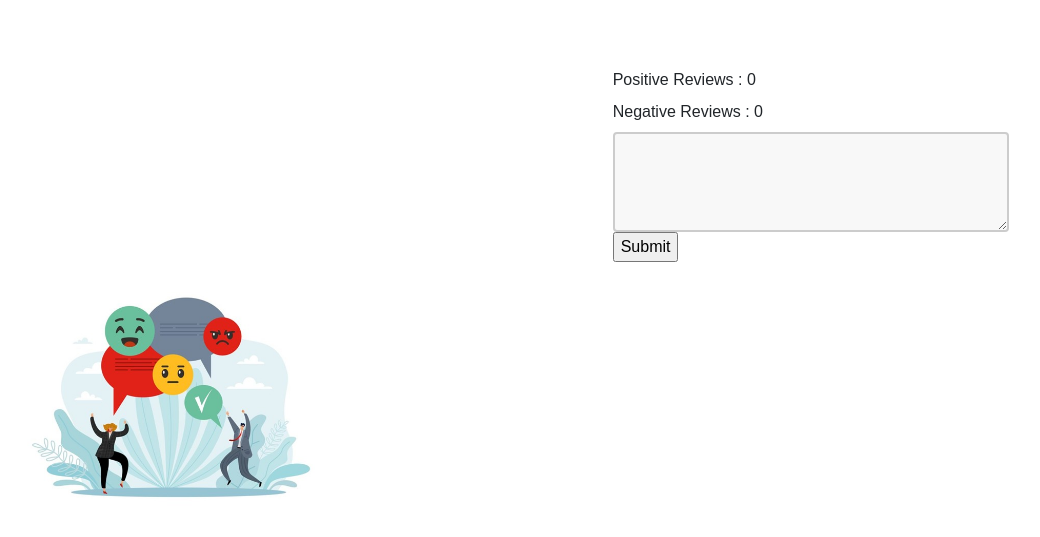
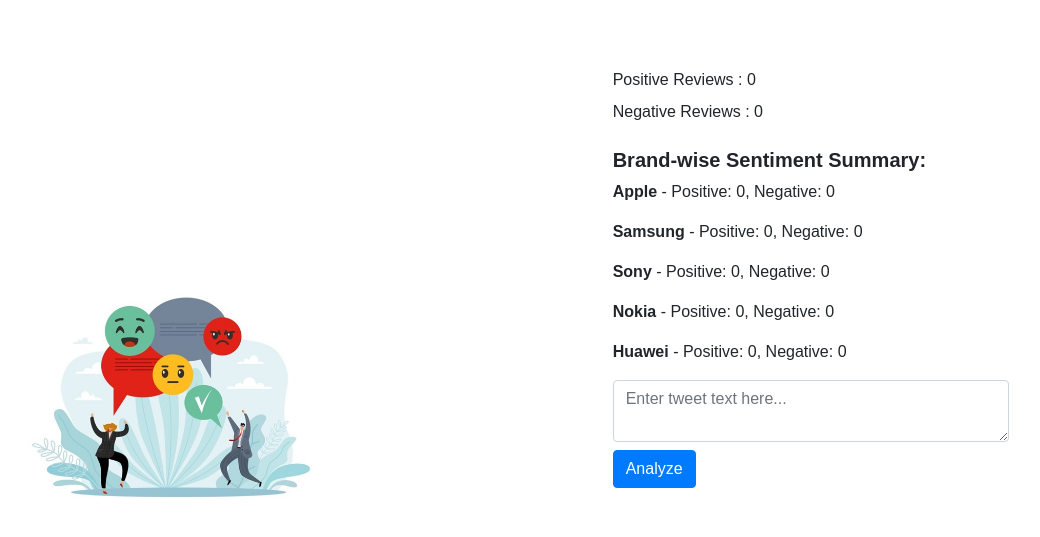
Before and after one commit to Darsha-rd/sentiment_analysis-_project, a Flask app: page / in a window 1280 px wide. Shown: the top 537 px of the page, without its empty margins (149-1189 px from the left). Run offline with Flask 3, Linux system fonts and the light colour scheme; parts of the project's set-up code (start-up, migrations or seed data) failed here and were passed over.

Commit message:
model trained

```diff
--- a/app.py
+++ b/app.py
@@ -8,26 +8,61 @@
 positive = 0
 negative = 0
 
+from flask import Flask, render_template, request, redirect
+from helper import preprocessing, vectorizer, get_prediction
+
+app = Flask(__name__)
+
+data = dict()
+reviews = []
+positive = 0
+negative = 0
+
+brand_keywords = {
+    'Apple': ['appl', 'iphon', 'io'],
+    'Samsung': ['samsung', 'galaxi', 'note'],
+    'Sony': ['sony', 'xperia'],
+    'Nokia': ['nokia', 'lumia'],
+    'Huawei': ['huawei', 'honor']
+}
+
+brand_sentiments = {brand: {'positive': 0, 'negative': 0} for brand in brand_keywords}
+
+def detect_brands(text):
+    text = text.lower()
+    detected = []
+    for brand, keywords in brand_keywords.items():
+        if any(keyword in text for keyword in keywords):
+            detected.append(brand)
+    return detected
+
 @app.route("/")
 def index():
     data['reviews'] = reviews
     data['positive'] = positive
     data['negative'] = negative
+    data['brand_sentiments'] = brand_sentiments
     return render_template('index.html', data=data)
 
-@app.route("/", methods = ['post'])
+@app.route("/", methods=['POST'])
 def my_post():
+    global positive, negative
+
     text = request.form['text']
     preprocessed_txt = preprocessing(text)
     vectorized_txt = vectorizer(preprocessed_txt)
     prediction = get_prediction(vectorized_txt)
 
     if prediction == 'negative':
-        global negative
         negative += 1
     else:
-        global positive
         positive += 1
+
+    # Detect brands in the tweet
+    brands = detect_brands(text)
+    for brand in brands:
+        if prediction in ['positive', 'negative']:
+            brand_sentiments[brand][prediction] += 1
 
     reviews.insert(0, text)
     return redirect(request.url)
--- a/templates/index.html
+++ b/templates/index.html
@@ -1,9 +1,10 @@
+<!DOCTYPE html>
 <html lang="en">
 <head>
     <meta charset="UTF-8">
     <meta http-equiv="X-UA-Compatible" content="IE=edge">
     <meta name="viewport" content="width=device-width, initial-scale=1.0">
-    <Link rel="stylesheet" href="{{url_for('static', filename='css/main.css')}}"></Link>
+    <link rel="stylesheet" href="{{ url_for('static', filename='css/main.css') }}">
     <link rel="stylesheet" href="https://cdn.jsdelivr.net/npm/bootstrap@4.3.1/dist/css/bootstrap.min.css" integrity="sha384-ggOyR0iXCbMQv3Xipma34MD+dH/1fQ784/j6cY/iJTQUOhcWr7x9JvoRxT2MZw1T" crossorigin="anonymous">
     <title>App</title>
 </head>
@@ -15,35 +16,50 @@
         </div>
     </div>
 
-
     <div class="split right">
         <div class="container mt-5 mb-5">
             <div class="d-flex justify-content-center row">
                 <div class="d-flex flex-column col-md-8">
+
                     <div>
                         <label for="">Positive Reviews : {{ data.positive }}</label>
                     </div>
                     <div>
                         <label for="">Negative Reviews : {{ data.negative }}</label>
                     </div>
+
+                    <div class="mt-3">
+                        <h5><B>Brand-wise Sentiment Summary:</B></h5>
+                        {% if data.brand_sentiments %}
+                            {% for brand, counts in data.brand_sentiments.items() %}
+                                <p><strong>{{ brand }}</strong> - Positive: {{ counts.positive }}, Negative: {{ counts.negative }}</p>
+                            {% endfor %}
+                        {% else %}
+                            <p>No brand-wise sentiment data available.</p>
+                        {% endif %}
+                    </div>
+
                     <div>
                         <form method="post">
-                          <textarea name="text"></textarea>
-                          <input type="submit">
+                            <textarea name="text" class="form-control mb-2" placeholder="Enter tweet text here..."></textarea>
+                            <input type="submit" class="btn btn-primary" value="Analyze">
                         </form>
                     </div>
 
                     <div class="coment-bottom bg-white p-2 px-4">
                         {% for review in data.reviews %}
-                        <hr/>
-                          <div
-                              class="commented-section mt-2">
-                              <div class="d-flex flex-row align-items-center commented-user">
-                                  </div>
-                                  <div class="text-nowrap bd-highlight"><span>{{ review }}</span></div>
-                                  <hr/>
+                            <hr/>
+                            <div class="commented-section mt-2">
+                                <div class="d-flex flex-row align-items-center commented-user">
+                                </div>
+                                <div class="text-nowrap bd-highlight">
+                                    <span>{{ review }}</span>
+                                </div>
+                                <hr/>
+                            </div>
                         {% endfor %}
-                      </div>
+                    </div>
+
                 </div>
             </div>
         </div>
```
Also changed, not shown: 3 other files.
